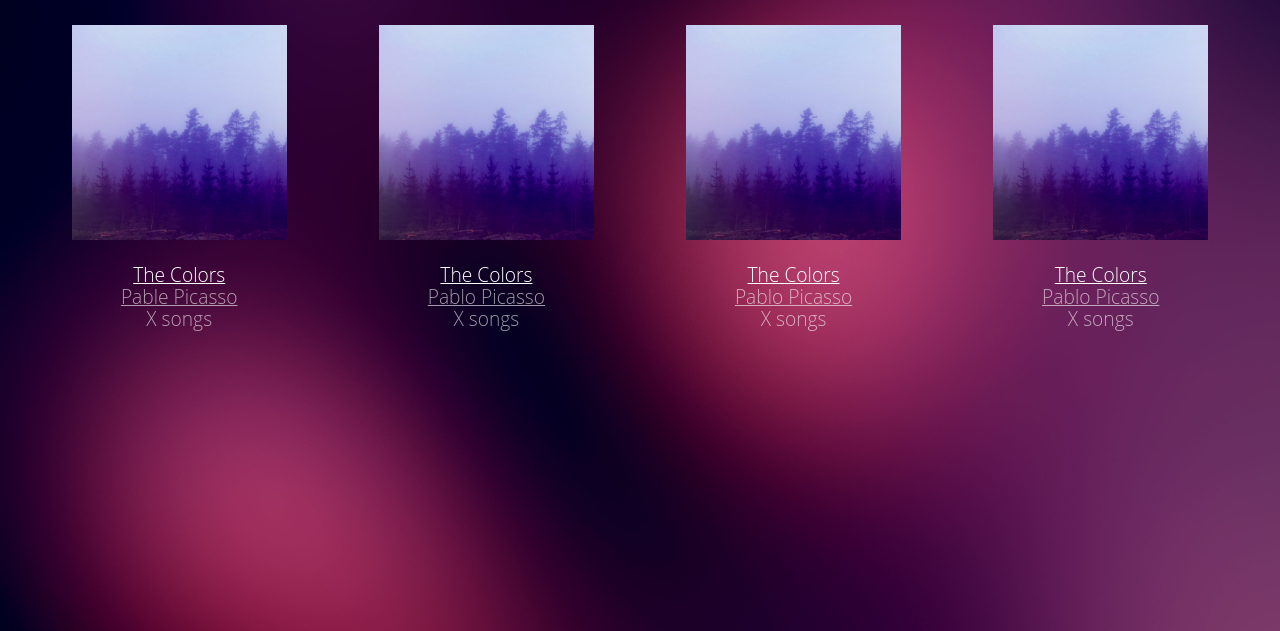
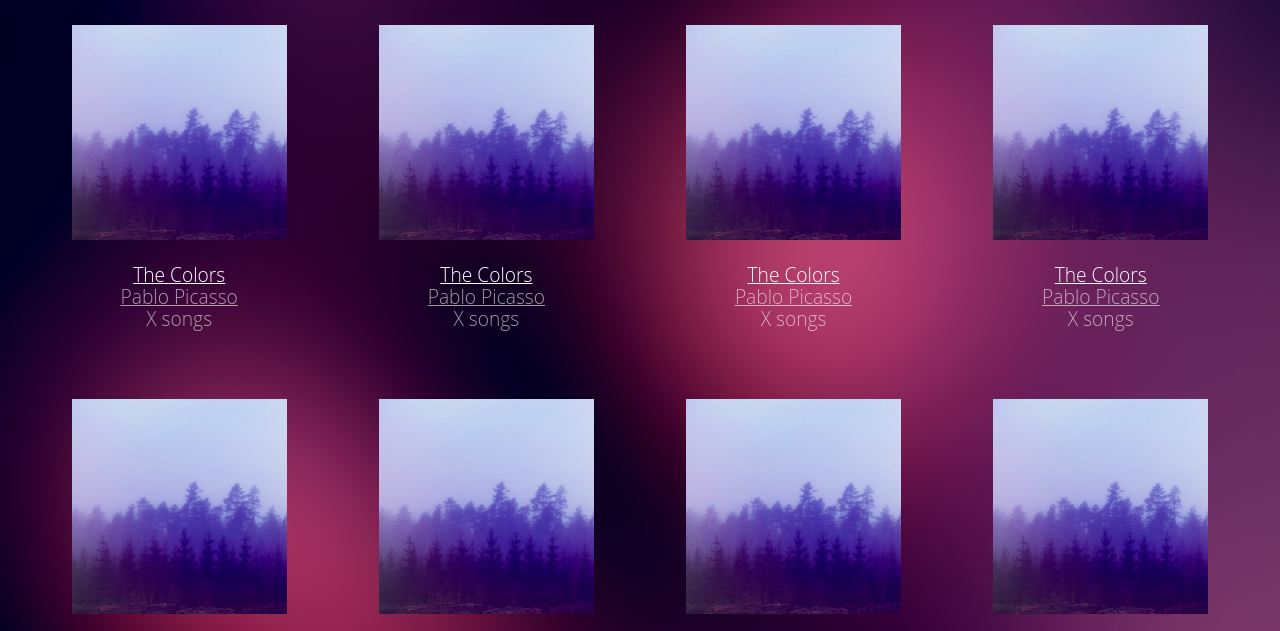
Before and after one commit to yuri13/bloc-jams, a plain HTML site: page collection.html in a window 1280 px wide. Shown: the part 103-734 px from the top of the page. Drawn offline with nearby package versions, Linux system fonts and the light colour scheme; files that its build step writes are made by us from their sources.

Commit message:
Checkpoint 10 done

```diff
--- a/collection.html
+++ b/collection.html
@@ -20,58 +20,8 @@
         </nav>
 
         <section class="album-covers container clearfix">
-            <div class="collection-album-container column fourth">
-                <img src="assets/images/album_covers/01.png" />
-                <div class="collection-album-info caption">
-                    <p>
-                        <a class="album-name" href="album.html">The Colors</a>
-                        <br/>
-                        <a href="album.html">Pable Picasso</a>
-                        <br/>
-                        X songs
-                        <br/>
-                    </p>
-                </div>
-            </div>
-            <div class="collection-album-container column fourth">
-                <img src="assets/images/album_covers/01.png" />
-                <div class="collection-album-info caption">
-                    <p>
-                        <a class="album-name" href="album.html">The Colors</a>
-                        <br/>
-                        <a href="album.html">Pablo Picasso</a>
-                        <br/>
-                        X songs
-                        <br/>
-                    </p>
-                </div>
-            </div>
-            <div class="collection-album-container column fourth">
-                <img src="assets/images/album_covers/01.png" />
-                <div class="collection-album-info caption">
-                    <p>
-                        <a class="album-name" href="album.html">The Colors</a>
-                        <br/>
-                        <a href="album.html">Pablo Picasso</a>
-                        <br/>
-                        X songs
-                        <br/>
-                    </p>
-                </div>
-            </div>
-            <div class="collection-album-container column fourth">
-                <img src="assets/images/album_covers/01.png" />
-                <div class="collection-album-info caption">
-                    <p>
-                        <a class="album-name" href="album.html">The Colors</a>
-                        <br/>
-                        <a href="album.html">Pablo Picasso</a>
-                        <br/>
-                        X songs
-                        <br/>
-                    </p>
-                </div>
-            </div>
+
         </section>
+        <script src="scripts/collection.js"></script>
     </body>
 </html>
```
